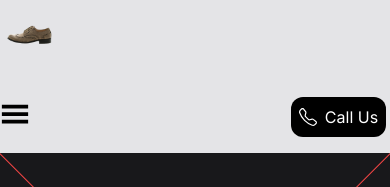
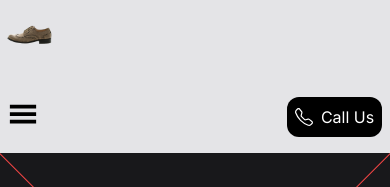
Before and after one commit to mmesomasaint/hulksmasher, a Next.js app: page / in a window 390 px wide. Shown: the top 187 px of the page. Built offline with nearby package versions, Linux system fonts and the light colour scheme.

Commit message:
Fix: Adjust spaces

```diff
--- a/app/components/responsive-nav.tsx
+++ b/app/components/responsive-nav.tsx
@@ -23,7 +23,7 @@ function ResponsiveNav() {
   return (
     <Menu>
       <div>
-        <Menu.Button className='ml-[1%] lg:m-0'>
+        <Menu.Button>
           <GiHamburgerMenu className='text-3xl text-black' />
         </Menu.Button>
         <Transition
--- a/app/page.tsx
+++ b/app/page.tsx
@@ -36,11 +36,11 @@ export default function Home() {
                   </span>
                 </div>
               </div>
-              <div className='sticky top-0 z-50 flex justify-between sm:justify-end items-center w-full sm:w-fit gap-3 bg-zinc-200'>
+              <div className='sticky top-0 z-50 flex justify-between sm:justify-end items-center w-full sm:w-fit gap-3 bg-zinc-200 px-[2%]'>
                 <div className='block lg:hidden'>
                   <ResponsiveNav />
                 </div>
-                <button className='flex-shrink-0 flex justify-center items-center gap-2 w-fit sm:w-10 h-10 px-2 sm:px-0 mr-[1%] sm:mr-0 bg-black rounded-xl'>
+                <button className='flex-shrink-0 flex justify-center items-center gap-2 w-fit sm:w-10 h-10 px-2 sm:px-0 bg-black rounded-xl'>
                   <BsTelephone className='text-white text-lg sm:text-xl' />
                   <span className='sm:hidden text-white text-base'>
                     Call Us
```
